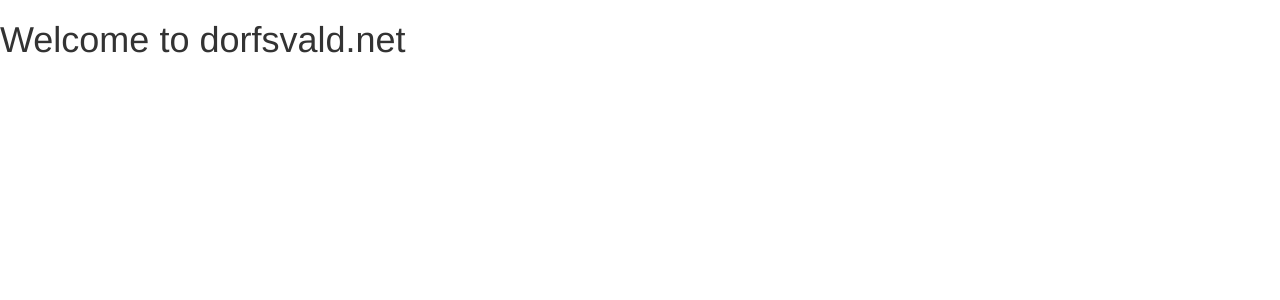
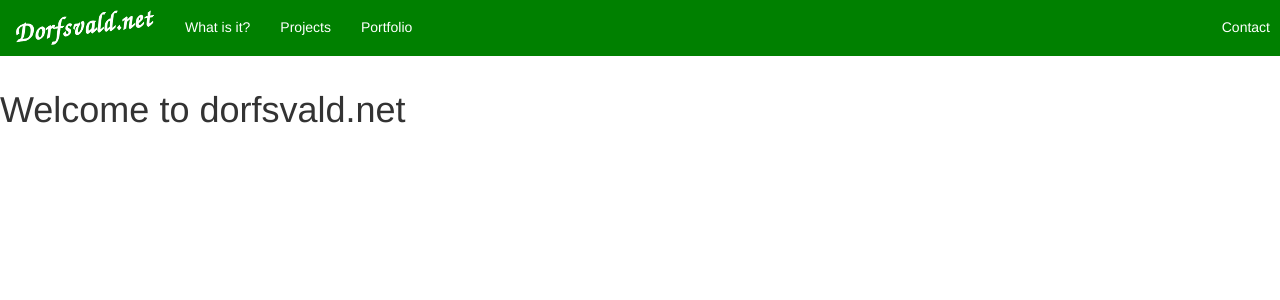
Before and after one commit to ewandor/dorfsvald.net, a Django app: page / in a window 1280 px wide. Shown: the top 300 px of the page. Run offline with Django 3.2, Linux system fonts and the light colour scheme; some libraries are stand-ins or nearby versions.

Commit message:
improving the menu display and adding a logo

```diff
--- /dev/null
+++ b/dorfsvald_net/home/static/home/css/main.css
@@ -0,0 +1,25 @@
+body {
+    padding-top: 70px;
+}
+
+.menu {
+    background-color: green;
+    padding-right: 10px;
+}
+
+.navbar-brand {
+    padding-top: 10px;
+    padding-bottom: 45px;
+}
+
+.navbar-nav {
+    padding-top: 2px;
+}
+
+.nav > li > a:hover, .nav > li > a:focus {
+    background-color: #336633;
+}
+
+.menu a {
+    color: white;
+}
--- a/dorfsvald_net/home/templates/home/base.html
+++ b/dorfsvald_net/home/templates/home/base.html
@@ -5,8 +5,30 @@
     <meta charset="UTF-8">
     <title>Dorfsvald.net</title>
     <link rel="stylesheet" type="text/css" href="{% static 'home/bootstrap/css/bootstrap.css' %}" />
+    <link rel="stylesheet" type="text/css" href="{% static 'home/css/main.css' %}"/>
 </head>
 <body>
+    <header class="navbar navbar-static-top menu navbar-fixed-top" role="banner">
+        <div class="navbar-header">
+            <a class="navbar-brand" href="/"><img src="{% static 'home/images/dorfsvald.net.png' %}"></a>
+        </div>
+        <nav role="navigation" class="collapse navbar-collapse bs-navbar-collapse">
+            <ul class="nav navbar-nav">
+                <li>
+                    <a href="">What is it?</a>
+                </li>
+                <li>
+                    <a href="">Projects</a>
+                </li>
+                <li>
+                    <a href="">Portfolio</a>
+                </li>
+            </ul>
+            <ul class="nav navbar-nav navbar-right">
+                <li><a href="">Contact</a></li>
+            </ul>
+        </nav>
+    </header>
     <div id="content">
         {% block content %}{% endblock %}
     </div>
--- a/dorfsvald_net/home/templates/home/index.html
+++ b/dorfsvald_net/home/templates/home/index.html
@@ -1,4 +1,5 @@
 {% extends 'home/base.html' %}
 {% block content %}
     <h1>Welcome to dorfsvald.net</h1>
+
 {% endblock %}
```
Also changed, not shown: dorfsvald_net/home/static/home/images/dorfsvald.net.png (added).
